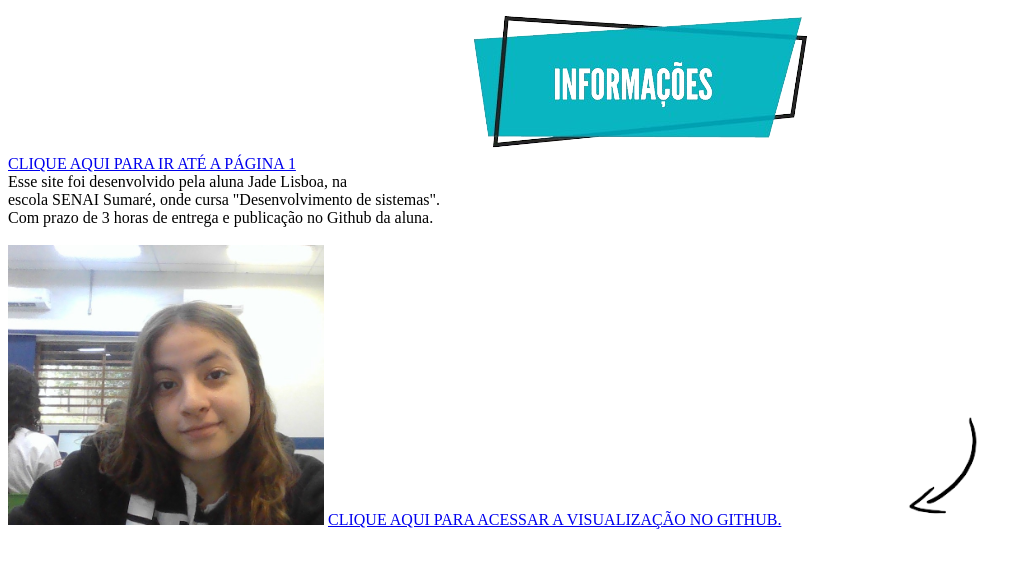
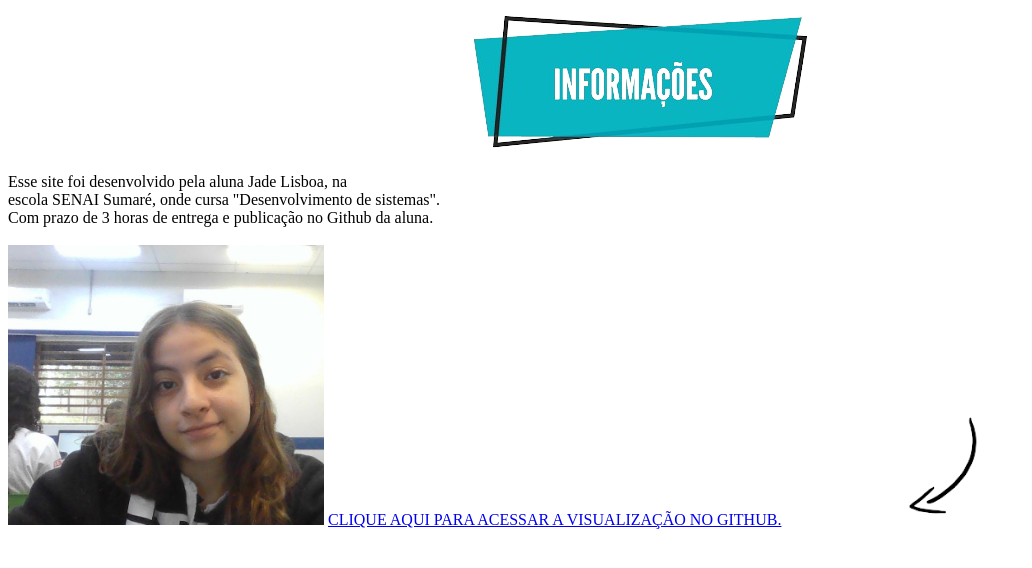
Before and after one commit to jadelisboa/Aula-19---html, a plain HTML site: page Site2/paginas/informacoes.html in a window 1280 px wide. Shown: the whole page, without its empty margins (0-1032 px from the left). Drawn offline with Linux system fonts and the light colour scheme.

Commit message:
Update informacoes.html

```diff
--- a/Site2/paginas/informacoes.html
+++ b/Site2/paginas/informacoes.html
@@ -9,8 +9,6 @@
 <center>
      <img src="../img/imagesf.png">
 </center>
-
-<a href="../index.html"=>CLIQUE AQUI PARA IR ATÉ A PÁGINA 1</a>
 <br>
 Esse site foi desenvolvido pela aluna Jade Lisboa, na <br>
 escola SENAI Sumaré, onde cursa "Desenvolvimento de sistemas". <br>
```
